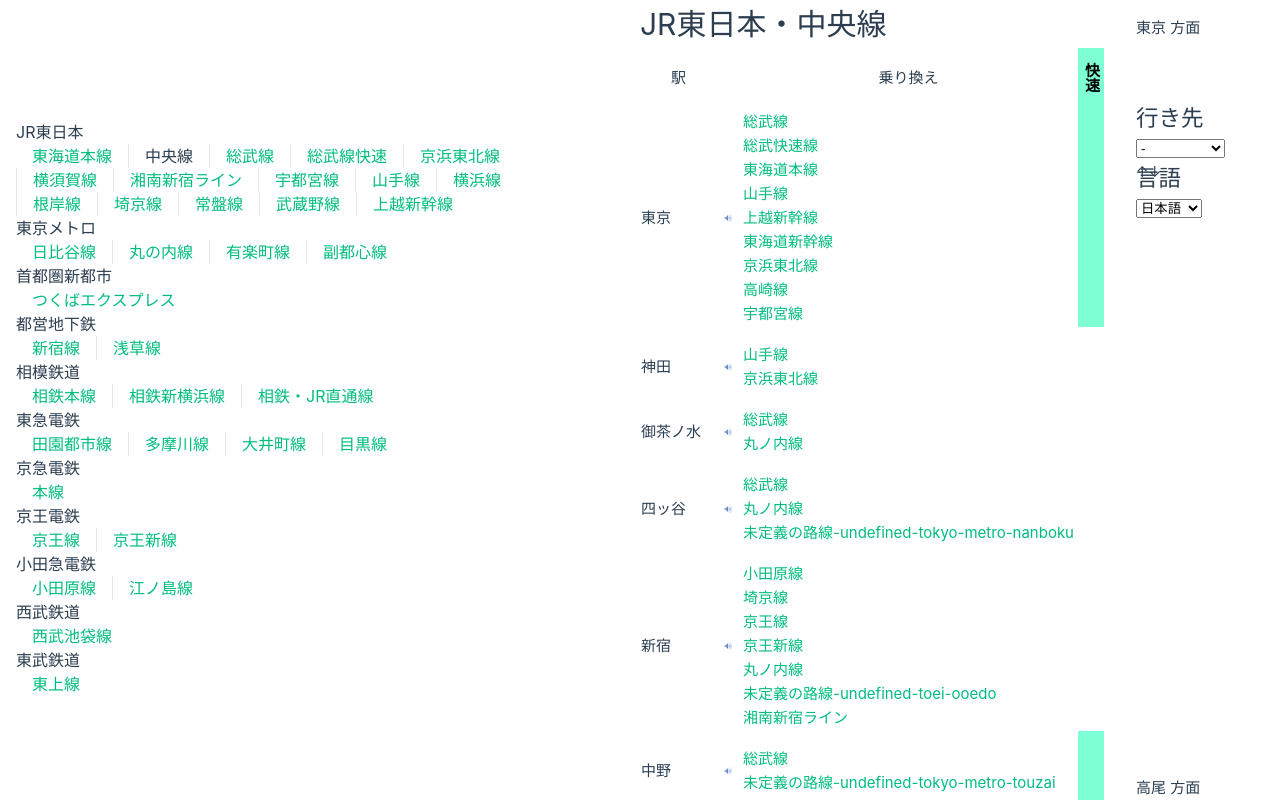
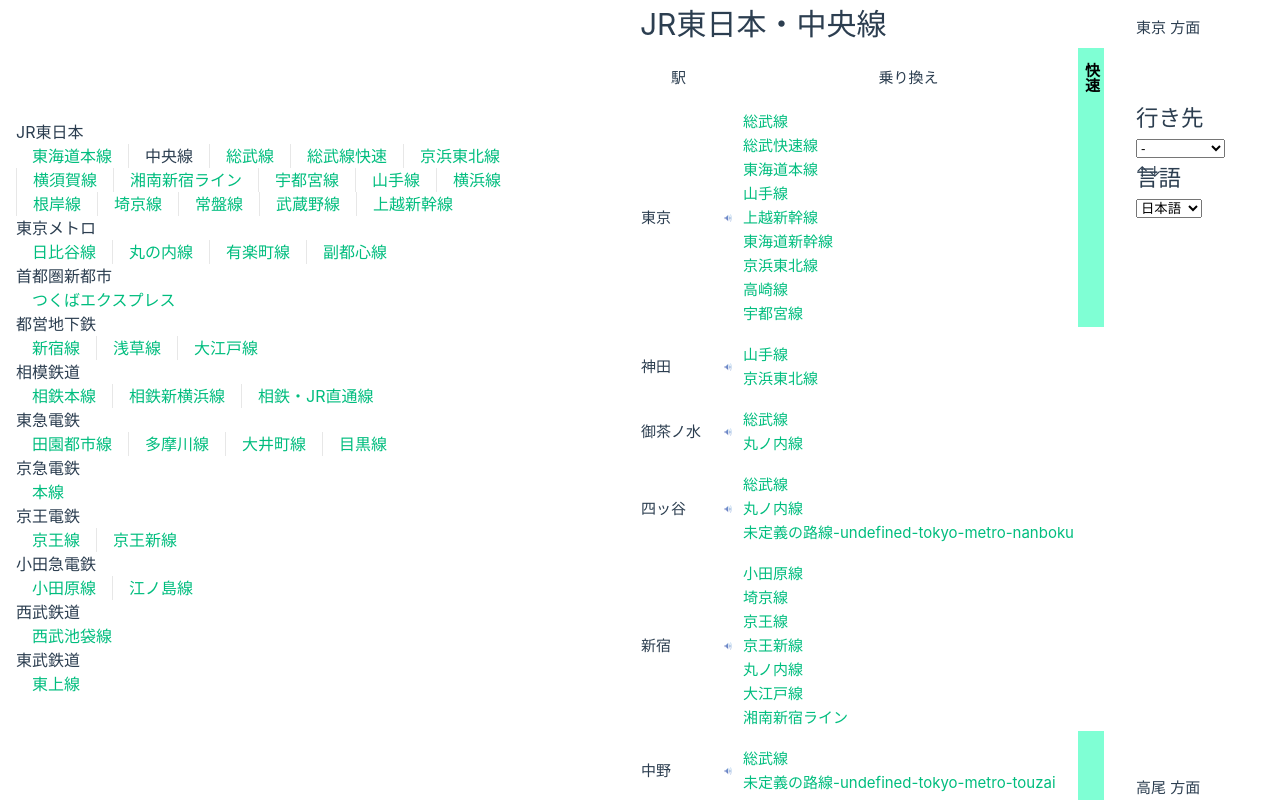
Before and after one commit to vranometria/train-route, a Vue app: page /line/jr-chuo in a window 1280 px wide. Shown: the top 800 px of the page. Built offline with nearby package versions, Linux system fonts and the light colour scheme.

Commit message:
大江戸線を定義

```diff
--- a/src/App.vue
+++ b/src/App.vue
@@ -44,8 +44,7 @@
           <RouterLink :to="{name: 'line', params: {id: LINE_IDS.tokyo_subway.shinjuku}}" >新宿線</RouterLink>
           <!-- <RouterLink :to="{name: 'line', params: {id: LINE_IDS.toei.mita}}" >三田線</RouterLink> -->
           <RouterLink :to="{name: 'line', params: {id: LINE_IDS.tokyo_subway.asakusa}}" >浅草線</RouterLink>
-          <!-- <RouterLink :to="{name: 'line', params: {id: LINE_IDS.toei.ootsuka}}" >大江戸線</RouterLink> -->
-
+          <RouterLink :to="{name: 'line', params: {id: LINE_IDS.tokyo_subway.oedo}}" >大江戸線</RouterLink>
         </div>
 
         相模鉄道
--- a/src/constants/ids.ts
+++ b/src/constants/ids.ts
@@ -261,6 +261,7 @@
     seibu_sayama: "seibu-seibu-sayama",
     seibu_shinjuku: "seibu-seibu-shinjuku",
     seibu_chichibu: "seibu-seibu-chichibu",
+    seibu_toshimaen: "seibu-seibu-toshimaen",
   },
   /** 東葉高速鉄道 */
   toyo_kousoku: {
@@ -938,6 +939,7 @@
   },
   /** 都営駅 */
   tokyo_subway: {
+    // 浅草線
     honjo_azumabashi: 'honjo-azumaba-shi',
     asakusa: 'asakusa',
     kuramae: 'kuramae',
@@ -956,7 +958,7 @@
     nakanobe: 'nakanobe',
     magome: 'magome',
     nishimagome: 'nishimagome',
-
+    // 新宿線
     shinohara: 'shinohara',
     mizue: 'mizue',
     ichinoe: 'ichinoe',
@@ -975,6 +977,34 @@
     kudanshita: 'kudanshita',
     akebonobashi: 'akebonobashi',
     shinsen_shinjuku: 'shinsen-shinjuku',
+    // 大江戸線
+    tochomae: 'tochomae',
+    shinjuku_nishiguchi: 'shinjuku-nishiguchi',
+    wakamatsukawada: 'wakamatsukawada',
+    ushigomeyanagicho: 'ushigomeyanagicho',
+    ushigomekagurazaka: 'ushigomekagurazaka',
+    kasuga: 'kasuga',
+    hongo_sancho_me: 'hongo-sancho-me',
+    ueno_okachimachi: 'ueno-okachimachi',
+    kiyosumishirakawa: 'kiyosumishirakawa',
+    monzennakacho: 'monzennakacho',
+    tsukishima: 'tsukishima',
+    kachidoki: 'kachidoki',
+    tsukijishijo: 'tsukijishijo',
+    shiodome: 'shiodome',
+    akabanebashi: 'akabanebashi',
+    azabujuban: 'azabujuban',
+    roppongi: 'roppongi',
+    aoyama_itchome: 'aoyama-itchome',
+    kokuritsu_kyogijo: 'kokuritsu-kyogijo',
+    nishi_shinjuku_gochome: 'nishi-shinjuku-gochome',
+    nakano_sakaue: 'nakano-sakaue',
+    nakai: 'nakai',
+    ochiaiminaminagasaki: 'ochiaiminaminagasaki',
+    shin_egota: 'shin-egota',
+    toshimaen: 'toshimaen',
+    nerima_kasugacho: 'nerima-kasugacho',
+    hikarigaoka: 'hikarigaoka',
   },
   /** 首都圏新都市 */
   shutoken_shintoshi: {
--- a/src/constants/lines.ts
+++ b/src/constants/lines.ts
@@ -915,22 +915,47 @@
     new StopStationDef(STATION_IDS.tokyo_metro.shinjuku_sanchome),
     new StopStationDef(STATION_IDS.tokyo_subway.shinsen_shinjuku, ["express"]),
   ]),
-  // [LINE_IDS.tokyo_koutsu_kyoku.oedo]: {
-  //   name: '大江戸線',
-  //   kinds: [],
-  //   stations: [],
-  // },
-  // // 京王電鉄
-  // [LINE_IDS.keiou.keiou]: {
-  //   name: '京王線',
-  //   kinds: [],
-  //   stations: [],
-  // },
-  // [LINE_IDS.keiou.keioushinsen]: {
-  //   name: '京王新線',
-  //   kinds: [],
-  //   stations: [],
-  // },
+  [LINE_IDS.tokyo_subway.oedo]: new Line('大江戸線', '都営地下鉄', [], [
+    new StopStationDef(STATION_IDS.tokyo_subway.tochomae),
+    new StopStationDef(STATION_IDS.tokyo_subway.shinjuku_nishiguchi),
+    new StopStationDef(STATION_IDS.tokyo_metro.higashi_shinjuku),
+    new StopStationDef(STATION_IDS.tokyo_subway.wakamatsukawada),
+    new StopStationDef(STATION_IDS.tokyo_subway.ushigomeyanagicho),
+    new StopStationDef(STATION_IDS.tokyo_subway.ushigomekagurazaka),
+    new StopStationDef(STATION_IDS.jr_east.iidabashi),
+    new StopStationDef(STATION_IDS.tokyo_subway.kasuga),
+    new StopStationDef(STATION_IDS.tokyo_subway.hongo_sancho_me),
+    new StopStationDef(STATION_IDS.tokyo_subway.ueno_okachimachi),
+    new StopStationDef(STATION_IDS.shutoken_shintoshi.shin_okachimachi),
+    new StopStationDef(STATION_IDS.tokyo_subway.kuramae),
+    new StopStationDef(STATION_IDS.jr_east.ryogoku),
+    new StopStationDef(STATION_IDS.tokyo_subway.morishita),
+    new StopStationDef(STATION_IDS.tokyo_subway.kiyosumishirakawa),
+    new StopStationDef(STATION_IDS.tokyo_subway.monzennakacho),
+    new StopStationDef(STATION_IDS.tokyo_subway.tsukishima),
+    new StopStationDef(STATION_IDS.tokyo_subway.kachidoki),
+    new StopStationDef(STATION_IDS.tokyo_subway.tsukijishijo),
+    new StopStationDef(STATION_IDS.tokyo_subway.shiodome),
+    new StopStationDef(STATION_IDS.tokyo_subway.daimon),
+    new StopStationDef(STATION_IDS.tokyo_subway.akabanebashi),
+    new StopStationDef(STATION_IDS.tokyo_subway.azabujuban),
+    new StopStationDef(STATION_IDS.tokyo_subway.roppongi),
+    new StopStationDef(STATION_IDS.tokyo_subway.aoyama_itchome),
+    new StopStationDef(STATION_IDS.tokyo_subway.kokuritsu_kyogijo),
+    new StopStationDef(STATION_IDS.jr_east.yoyogi),
+    new StopStationDef(STATION_IDS.jr_east.shinjuku),
+    new StopStationDef(STATION_IDS.tokyo_subway.tochomae),
+    new StopStationDef(STATION_IDS.tokyo_subway.nishi_shinjuku_gochome),
+    new StopStationDef(STATION_IDS.tokyo_subway.nakano_sakaue),
+    new StopStationDef(STATION_IDS.jr_east.higashinakano),
+    new StopStationDef(STATION_IDS.tokyo_subway.nakai),
+    new StopStationDef(STATION_IDS.tokyo_subway.ochiaiminaminagasaki),
+    new StopStationDef(STATION_IDS.tokyo_subway.shin_egota),
+    new StopStationDef(STATION_IDS.seibu.nerima),
+    new StopStationDef(STATION_IDS.tokyo_subway.toshimaen),
+    new StopStationDef(STATION_IDS.tokyo_subway.nerima_kasugacho),
+    new StopStationDef(STATION_IDS.tokyo_subway.hikarigaoka),
+  ]),
 
   // 東京メトロ
   // > 有楽町線
```
Also changed, not shown: src/constants/stations.ts (+76 -18 lines).
